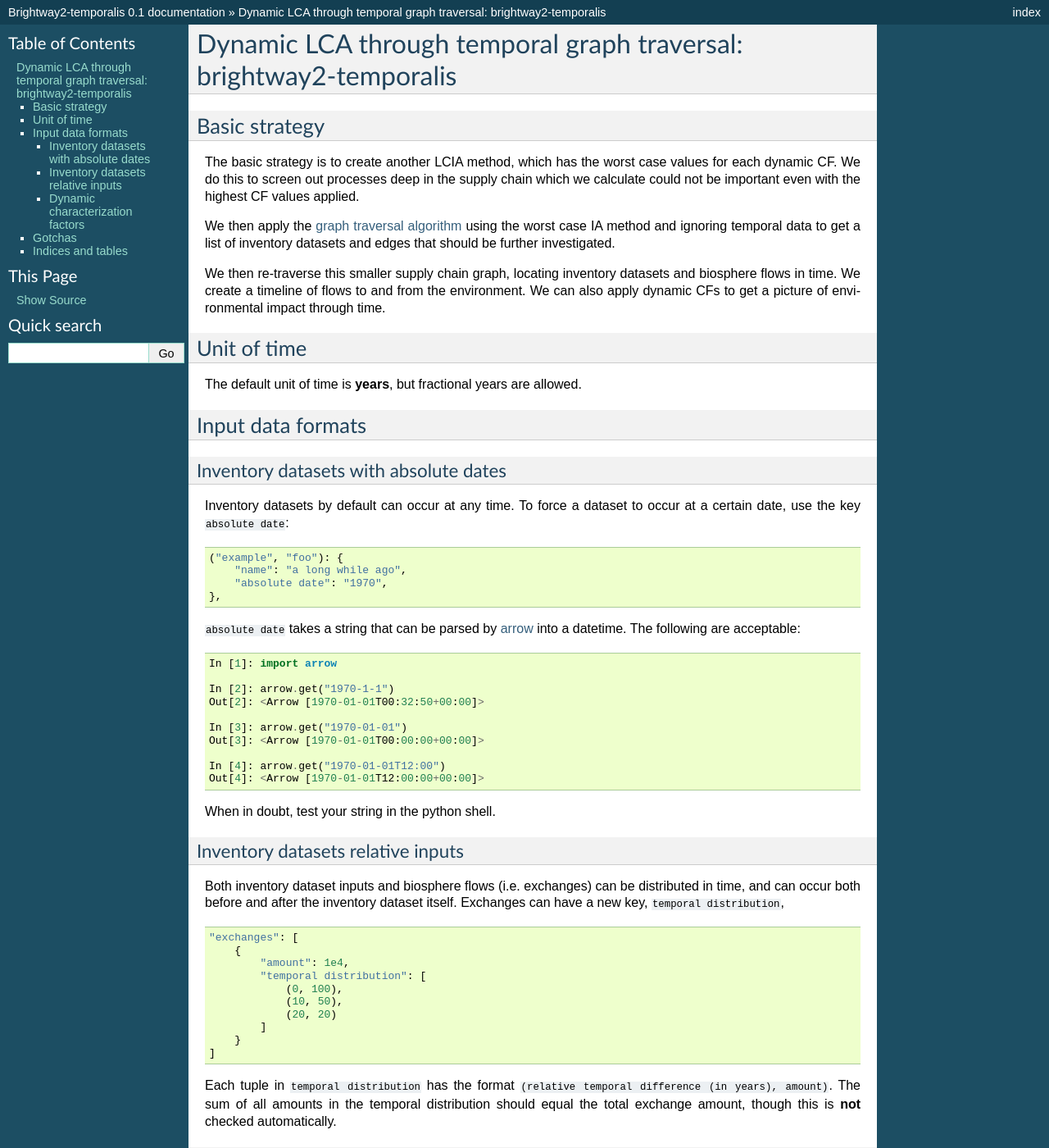
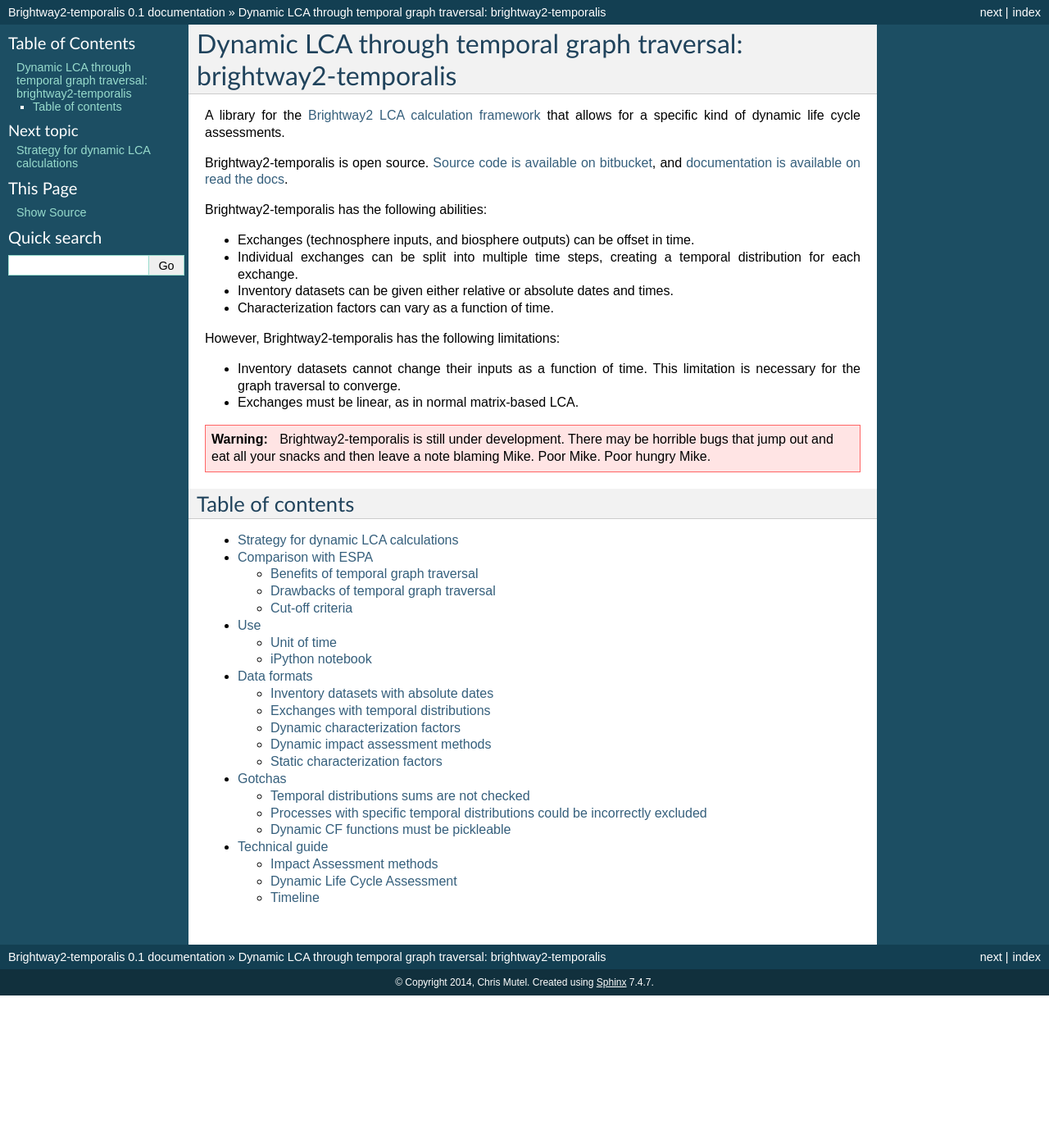
Before and after one commit to cardosan/tempo_test, a Sphinx documentation site: the page built from docs/index.rst, in a window 1280 px wide and 1400 px high. Shown: the whole window at 82% size. Built offline with Sphinx 7.4.7, drawn with Linux system fonts in a browser that asks for light colours; some of the changed text lies outside the part shown.

```diff
--- a/bw2temporalis/__init__.py
+++ b/bw2temporalis/__init__.py
@@ -2,5 +2,6 @@
 __version__ = (0, 1)
 
 
-from dynamic_ia_methods import dynamic_methods, DynamicIAMethod
-from dynamic_lca import DynamicLCA
+from .dynamic_ia_methods import dynamic_methods, DynamicIAMethod
+from .dynamic_lca import DynamicLCA
+from .timeline import Timeline
--- /dev/null
+++ b/docs/comparison.rst
@@ -0,0 +1,29 @@
+Comparison with ESPA
+====================
+
+Didier Beloin-Saint-Pierre proposed an approach called `enhanced structural path analysis <http://link.springer.com/article/10.1007/s11367-014-0710-9>`_, which uses `power series <http://en.wikipedia.org/wiki/Power_series>`_ `expansion <http://en.wikipedia.org/wiki/Series_expansion>`_ and `convolution <http://en.wikipedia.org/wiki/Convolution>`_ to propagate relative temporal differences through the supply chain.
+
+In the language of graph algorithm, the ESPA approach (power series expansion) is a `breadth-first search <http://en.wikipedia.org/wiki/Breadth-first_search>`_, while graph traversal (at least as implemented in Brightway2-temporalis) is a `depth-first search <http://en.wikipedia.org/wiki/Depth-first_search>`_.
+
+Benefits of temporal graph traversal
+------------------------------------
+
+The first obvious benefit is that we can include both relative and absolute dates. Because we would manually traverse the supply chain graph, we can have certain activity datasets happen at absolute dates. This could be especially helpful for infrastructure built in the past.
+
+Another advantage is that there is no fixed time steps. Each exchange has a relative time difference, but this difference can have arbitrary precision.
+
+Finally, this approach more closely builds on the existing foundation of Brightway2, making it easier to program and test.
+
+Drawbacks of temporal graph traversal
+-------------------------------------
+
+Graph traversal, like power series expansion, can only approximate the solution to a set of linear equations. An infinite number of graph traversal steps would be required to get the precise solution. However, in most cases graph traversal will converge on the precise answer relatively quickly.
+
+Cut-off criteria
+----------------
+
+Suply chain graphs include loops (e.g. steel needed to generate electricity needed to make steel), and as such can be traversed without end. Cut-off criteria are needed to tell the traversal algorithm that no more work on this particular input is needed, as almost all of its impacts have already been accounted for. Similarly, power series expansion must stop after some number of calculations.
+
+The default cutoff in Brightway2 is that inputs which, throughout their life cycle, contribute less than 0.5 percent of the total LCA score, are no longer traversed.
+
+For temporal graph traversal, we need to be a bit more clever. First, we don't know beforehand what the total LCA score is, because the characterization factors will vary throughout time. In other words, we can't know the total LCA score before starting our calculation. However, we can estimate the *upper bound* of what that score could be, by doing a standard LCA calculation and applying the **highest** characterization factors. We can also lower the cut-off numeric criteria to 0.1 percent of the maximum possible LCA score to make sure we aren't prematurely excluding any supply chain branches.
--- /dev/null
+++ b/docs/formats.rst
@@ -0,0 +1,118 @@
+Data formats
+============
+
+Inventory datasets with absolute dates
+--------------------------------------
+
+Inventory datasets by default can occur at any time. To force a dataset to occur at a certain date, use the key ``absolute date``:
+
+.. code-block:: python
+
+    ("example", "foo"): {
+        "name": "a long while ago",
+        "absolute date": "1970",
+    },
+
+``absolute date`` takes any string that can be parsed by `arrow <crsmithdev.com/arrow/>`_ into a datetime. The following are all acceptable:
+
+.. code-block:: python
+
+    In [1]: import arrow
+
+    In [2]: arrow.get("1970-1-1")
+    Out[2]: <Arrow [1970-01-01T00:32:50+00:00]>
+
+    In [3]: arrow.get("1970-01-01")
+    Out[3]: <Arrow [1970-01-01T00:00:00+00:00]>
+
+    In [4]: arrow.get("1970-01-01T12:00")
+    Out[4]: <Arrow [1970-01-01T12:00:00+00:00]>
+
+When in doubt, test your string in the python shell.
+
+Exchanges with temporal distributions
+-------------------------------------
+
+Both inventory dataset inputs and biosphere flows (i.e. exchanges) can be distributed in time, and can occur both before and after the inventory dataset itself. This distribution is specified in the new key ``temporal distribution``:
+
+.. code-block:: python
+
+    "exchanges": [
+        {
+            "amount": 1e4,
+            "temporal distribution": [
+                (0, 100),
+                (10, 50),
+                (20, 20)
+            ]
+        }
+    ]
+
+Each tuple in ``temporal distribution`` has the format ``(relative temporal difference (in years), amount)``. Temporal differences can be positive or negative, and give the difference between when the inventory dataset and the exchange occur.
+
+The sum of all amounts in the temporal distribution should equal the total exchange amount, though this is **not** checked automatically.
+
+Dynamic characterization factors
+--------------------------------
+
+Instead of some weird formula language, dynamic characterization factors are realized with pure python functions, e.g.
+
+.. code-block:: python
+
+    def declining_co2_importance(dt):
+        """Importance of CO2 halves every twenty years from 2010"""
+        CF = 1.
+        dt = arrow.get(dt)
+        cutoff = arrow.get(2010, 1, 1)
+        if dt < cutoff:
+            return 1. * CF
+        else:
+            return 0.5 ** ((dt - cutoff).days / 365.24 / 20) * CF
+
+Dynamic impact assessment methods
+---------------------------------
+
+The data format for dynamic IA methods is simply:
+
+.. code-block:: python
+
+    {
+        ("biosphere", "flow"): python_function
+    }
+
+Each ``python_function`` must take a datetime as its first argument, and should require only one argument.
+
+.. note:: Because of the way that `pickling works <https://docs.python.org/2/library/pickle.html#relationship-to-other-python-modules>`_, python functions cannot be defined in the shell or in an ipython notebook, but must be in a module (i.e. a file) that can be imported.
+
+Static characterization factors
+-------------------------------
+
+Requiring a function makes static characterization factors a little more difficult. However, we can use ``functools.partial`` to `curry <http://en.wikipedia.org/wiki/Currying>`_ a dummy function to always return the same value:
+
+.. code-block:: python
+
+    from functools import partial
+
+    STATIC_CFS = {
+        ("biosphere", "n2o"): 296,
+        ("biosphere", "chloroform"): 30,
+    }
+
+    def static_cf(datetime, cf):
+        return cf
+
+    boring_cfs = {
+        key: partial(static_cf, cf=value)
+        for key, value in STATIC_CFS.iteritems()
+    }
+
+.. code-block:: python
+
+    In [1]: boring_cfs[("biosphere", "n2o")](1)
+    Out[1]: 296
+
+    In [2]: boring_cfs[("biosphere", "n2o")](1000)
+    Out[2]: 296
+
+    In [3]: boring_cfs[("biosphere", "n2o")](-1e6)
+    Out[3]: 296
--- /dev/null
+++ b/docs/gotchas.rst
@@ -0,0 +1,29 @@
+Gotchas
+=======
+
+Temporal distributions sums are not checked
+-------------------------------------------
+
+The sum of all amounts in a ``temporal distribution`` is not check to sum to the total ``amount``.
+
+Processes with specific temporal distributions could be incorrectly excluded
+----------------------------------------------------------------------------
+
+The initial graph traversal could exclude some nodes which have important temporal dynamics, but whose total demanded amount was small. For example, the following exchange would be excluded as having no impact:
+
+.. code-block:: python
+
+    {
+        "amount": 0,
+        "temporal distribution": [
+            (0, -1e6),
+            (10, 1e6)
+        ]
+    }
+
+The best way around this software feature/bug is to create two separate sub-processes, one with the positive amounts and the other with the negative.
+
+Dynamic CF functions must be pickleable
+---------------------------------------
+
+Each function defined in a dynamic LCIA method must be pickleable, i.e. it must be importable from a python module (file). The easiest way to meet this requirement is to create a python file in the same path that you are working, and to define your dynamic CF functions there.
--- a/docs/index.rst
+++ b/docs/index.rst
@@ -1,121 +1,33 @@
 Dynamic LCA through temporal graph traversal: brightway2-temporalis
 *******************************************************************
 
-Basic strategy
-==============
+A library for the `Brightway2 LCA calculation framework <http://brightwaylca.org/>`_ that allows for a specific kind of dynamic life cycle assessments.
 
-The basic strategy is to create another LCIA method, which has the worst case values for each dynamic CF. We do this to screen out processes deep in the supply chain which we calculate could not be important even with the highest CF values applied.
+Brightway2-temporalis is open source. `Source code is available on bitbucket <https://bitbucket.org/cmutel/brightway2-temporalis>`_, and `documentation is available on read the docs <http://example.com>`_.
 
-We then apply the `graph traversal algorithm <https://brightway2-calc.readthedocs.org/en/latest/graph_traversal.html>`_ using the worst case IA method and ignoring temporal data to get a list of inventory datasets and edges that should be further investigated.
+Brightway2-temporalis has the following abilities:
 
-We then re-traverse this smaller supply chain graph, locating inventory datasets and biosphere flows in time. We create a timeline of flows to and from the environment. We can also apply dynamic CFs to get a picture of environmental impact through time.
+* Exchanges (technosphere inputs, and biosphere outputs) can be offset in time.
+* Individual exchanges can be split into multiple time steps, creating a temporal distribution for each exchange.
+* Inventory datasets can be given either relative or absolute dates and times.
+* Characterization factors can vary as a function of time.
 
-Unit of time
-============
+However, Brightway2-temporalis has the following limitations:
 
-The default unit of time is **years**, but fractional years are allowed.
+* Inventory datasets cannot change their inputs as a function of time. This limitation is necessary for the graph traversal to converge.
+* Exchanges must be linear, as in normal matrix-based LCA.
 
-Input data formats
-==================
+.. warning:: Brightway2-temporalis is still under development. There may be horrible bugs that jump out and eat all your snacks and then leave a note blaming Mike. Poor Mike. Poor hungry Mike.
 
-Inventory datasets with absolute dates
---------------------------------------
-
-Inventory datasets by default can occur at any time. To force a dataset to occur at a certain date, use the key ``absolute date``:
-
-.. code-block:: python
-
-    ("example", "foo"): {
-        "name": "a long while ago",
-        "absolute date": "1970",
-    },
-
-``absolute date`` takes a string that can be parsed by `arrow <crsmithdev.com/arrow/>`_ into a datetime. The following are acceptable:
-
-.. code-block:: python
-
-    In [1]: import arrow
-
-    In [2]: arrow.get("1970-1-1")
-    Out[2]: <Arrow [1970-01-01T00:32:50+00:00]>
-
-    In [3]: arrow.get("1970-01-01")
-    Out[3]: <Arrow [1970-01-01T00:00:00+00:00]>
-
-    In [4]: arrow.get("1970-01-01T12:00")
-    Out[4]: <Arrow [1970-01-01T12:00:00+00:00]>
-
-When in doubt, test your string in the python shell.
-
-Inventory datasets relative inputs
-----------------------------------
-
-Both inventory dataset inputs and biosphere flows (i.e. exchanges) can be distributed in time, and can occur both before and after the inventory dataset itself. Exchanges can have a new key, ``temporal distribution``,
-
-.. code-block:: python
-
-    "exchanges": [
-        {
-            "amount": 1e4,
-            "temporal distribution": [
-                (0, 100),
-                (10, 50),
-                (20, 20)
-            ]
-        }
-    ]
-
-Each tuple in ``temporal distribution`` has the format ``(relative temporal difference (in years), amount)``. The sum of all amounts in the temporal distribution should equal the total exchange amount, though this is **not** checked automatically.
-
-Dynamic characterization factors
---------------------------------
-
-.. code-block:: python
-
-    from functools import partial
-
-    STATIC_CFS = {
-        ("biosphere", "n2o"): 296,
-        ("biosphere", "chloroform"): 30,
-    }
-
-    def static_cf(datetime, cf):
-        return cf
-
-    boring_cfs = {
-        key: partial(static_cf, cf=value)
-        for key, value in STATIC_CFS.iteritems()
-    }
-
-Gotchas
-=======
-
-* The sum of all amounts in a ``temporal distribution`` is not check to sum to the total ``amount``.
-* The initial graph traversal could exclude some nodes which have important temporal dynamics, but whose total demanded amount was small. For example, the following exchange would be excluded as having no impact:
-
-.. code-block:: python
-
-    {
-        "amount": 0,
-        "temporal distribution": [
-            (0, -1e6),
-            (10, 1e6)
-        ]
-    }
-
-The best way around this software feature/bug is to create two separate sub-processes, one with the positive amounts and the other with the negative.
-
-
-Contents:
+Table of contents
+=================
 
 .. toctree::
    :maxdepth: 2
 
-
-
-Indices and tables
-==================
-
-* :ref:`genindex`
-* :ref:`modindex`
-* :ref:`search`
+   strategy
+   comparison
+   use
+   formats
+   gotchas
+   technical
--- /dev/null
+++ b/docs/strategy.rst
@@ -0,0 +1,22 @@
+Strategy for dynamic LCA calculations
+=====================================
+
+The first step before we do anything more complicated is to take our dynamic LCIA method, which has characterization factors which can vary with time, and create a "worst case" LCIA method where the maximum possible value of each characterization factor is used:
+
+.. image:: images/dynamic-cfs.png
+    :align: center
+
+Next, we need to reduce some of the complexity of our product systems. Inventory databases can have thousands of different process datasets, with ten of thousands of connecting links. Most of these will not be important for our specific IA method and functional unit.
+
+We use the `graph traversal algorithm <https://brightway2-calc.readthedocs.org/en/latest/graph_traversal.html>`_, which treats the technosphere matrix as a mathematical graph, as a screening step to get a list of process datasets which *could* be important. The worst case IA method is used for LCIA calculations, because if an input is not important (in the sense of contributing to the total LCA score) applying even the highest possible characterization factors, then we can safely exclude it. The result of this step is a list of inventory datasets (nodes) and exchanges (edges) that should be further investigated.
+
+We then start from the functional unit, and traverse this reduced supply chain graph to determine the amount of each input, and when that input occurs. The biosphere flows for each process input are also calculated. We traverse through the supply chain until either the impact of a particular input falls below a cutoff criteria (by default, 0.1% of the total possible impact), or until the maximum number of traversal steps has been reached (by default, 10.000).
+
+The result of this second traversal is a list of biosphere flows located in time. Specifically, for each element in the list we know:
+
+* When it occurs
+* What the biosphere flow is
+* The amount of the biosphere flow
+* What inventory dataset caused the biosphere flow
+
+We can then construct different timelines, both of emissions of one biosphere flow, or of total emissions. We can also apply dynamic (or static) characterization factors to create a timeline of total environmental impact over time.
--- /dev/null
+++ b/docs/technical.rst
@@ -0,0 +1,23 @@
+Technical guide
+***************
+
+Impact Assessment methods
+=========================
+
+.. autoclass:: bw2temporalis.dynamic_ia_methods.DynamicMethods
+    :members:
+
+.. autoclass:: bw2temporalis.dynamic_ia_methods.DynamicIAMethod
+    :members:
+
+Dynamic Life Cycle Assessment
+=============================
+
+.. autoclass:: bw2temporalis.dynamic_lca.DynamicLCA
+    :members:
+
+Timeline
+========
+
+.. autoclass:: bw2temporalis.timeline.Timeline
+    :members:
```
Also changed, not shown: docs/use.rst (added, +12 -0 lines), requirements.txt (+4 -4 lines), docs/images/dynamic-cfs.png (added), 2 other files.
